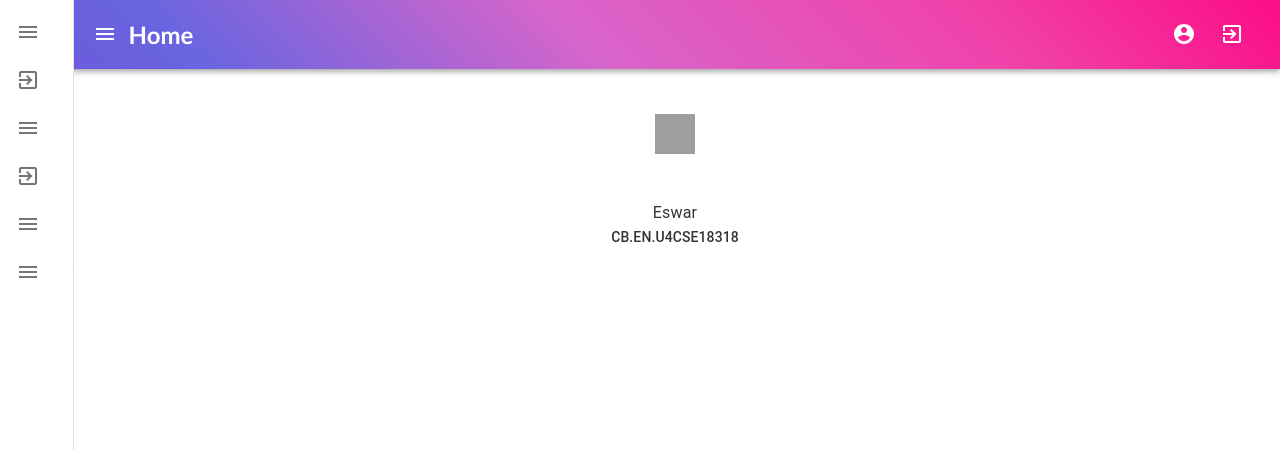
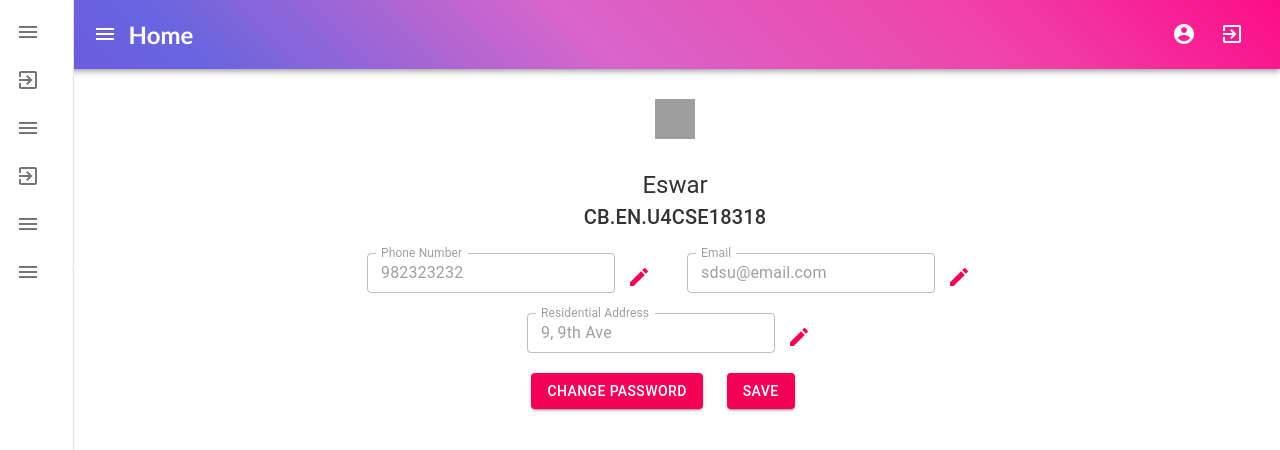
Before and after one commit to lightningbolt047/faculty-dashboard, a React (Create React App) app: page /dashboard in a window 1280 px wide. Shown: the top 450 px of the page. Built offline with nearby package versions, Linux system fonts and the light colour scheme; grey boxes are pictures that could not be loaded.

Commit message:
Profile EditableInput Added

```diff
--- /dev/null
+++ b/src/components/EditableInput.js
@@ -0,0 +1,27 @@
+import TextField from '@material-ui/core/TextField';
+import EditIcon from '@material-ui/icons/Edit';
+import CheckIcon from '@material-ui/icons/Check';
+import IconButton from '@material-ui/core/IconButton';
+import {useState} from 'react';
+
+export default function EditableInput({fieldLabel,textValue,inputSize,handleValueChange}){
+
+    const [editing,setEditing]=useState(false);
+
+    return (
+        <div>
+            <TextField variant="outlined" disabled={!editing} label={fieldLabel} size={inputSize} value={textValue} onChange={(event)=>{handleValueChange(event)}} color="secondary"/>
+            <IconButton onClick={()=>{
+                if(editing){
+                    setEditing(false);
+                    return;
+                }
+                setEditing(true);
+
+            }}>
+                {!editing && <EditIcon color="secondary"/>}
+                {editing && <CheckIcon color="secondary"/>}
+            </IconButton>
+        </div>
+    );
+}
--- a/src/index.css
+++ b/src/index.css
@@ -59,7 +59,7 @@ body {
 .centerAligningDivs{
   display: block;
   width: 80px;
-  padding: 25px;
+  padding: 10px;
   margin-left: auto;
   margin-right: auto;
 }
--- a/src/screens/sub-screens/Profile.js
+++ b/src/screens/sub-screens/Profile.js
@@ -1,17 +1,28 @@
 import Avatar from '@material-ui/core/Avatar';
-import {makeStyles} from '@material-ui/core/styles';
 import Typography from '@material-ui/core/Typography';
+import EditableInput from '../../components/EditableInput';
+import {useState} from 'react';
+import Grid from '@material-ui/core/Grid';
+import Box from '@material-ui/core/Box';
+import Button from '@material-ui/core/Button';
 
-// const useStyles=makeStyles((theme)=>({
-//     profileAvatarLarge: {
-//         width: '20px',
-//         height:'20px',
-//         alignItems:'center'
-//     }
-// }));
 
 export default function Profile(){
-    //const styles=useStyles();
+
+    const [phNo,setPhNo]=useState("982323232");
+    const [email,setEmail]=useState("sdsu@email.com");
+    const [address,setAddress]=useState("9, 9th Ave");
+
+
+    const handlePhNoChange=(event)=>{
+        setPhNo(event.target.value);
+    }
+    const handleEmailChange=(event)=>{
+        setEmail(event.target.value);
+    }
+    const handleAddressChange=(event)=>{
+        setAddress(event.target.value);
+    }
 
     return (
         <div>
@@ -19,8 +30,37 @@ export default function Profile(){
                 <Avatar src='.../assets/userDefaultProfile.png' className="profilePageProfileAvatar" onClick={()=>console.log("Clicked")}/>
             </div>
             <div>
-                <Typography display='block' variant="subtitle1">Eswar</Typography>
-                <Typography display='block' variant="subtitle2">CB.EN.U4CSE18318</Typography>
+                <Typography display='block' variant="h5">Eswar</Typography>
+                <Typography display='block' variant="h6">CB.EN.U4CSE18318</Typography>
+                <Box height={20}/>
+                <Grid container spacing={3} alignContent="center" justify="center">
+                    <Grid item>
+                        <EditableInput fieldLabel={"Phone Number"} inputSize="small" textValue={phNo} handleValueChange={handlePhNoChange}/>
+                    </Grid>
+                    <Grid item>
+                        <EditableInput fieldLabel={"Email"} inputSize="small" textValue={email} handleValueChange={handleEmailChange}/>
+                    </Grid>
+                </Grid>
+                <Grid container spacing={3} alignContent="center" justify="center">
+                    <Grid item>
+                        <EditableInput fieldLabel={"Residential Address"} inputSize="small" textValue={address} handleValueChange={handleAddressChange}/>
+                    </Grid>
+                </Grid>
+                <Grid container spacing={3} alignContent="center" justify="center">
+                    <Grid item>
+                        <Button variant='contained' color='secondary'>
+                                Change Password
+                        </Button>
+                    </Grid>
+
+                    <Grid item>
+                        <Button variant='contained' color='secondary'>
+                            Save
+                        </Button>
+                    </Grid>
+                    <Grid item>
+                </Grid>
+                </Grid>
            </div>
 
         </div>
```
